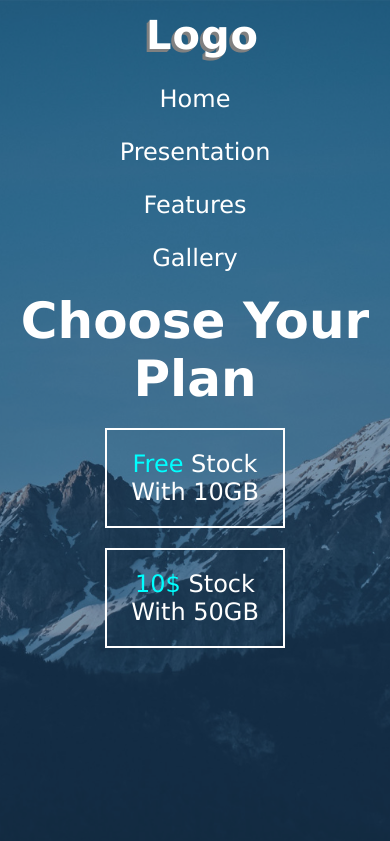
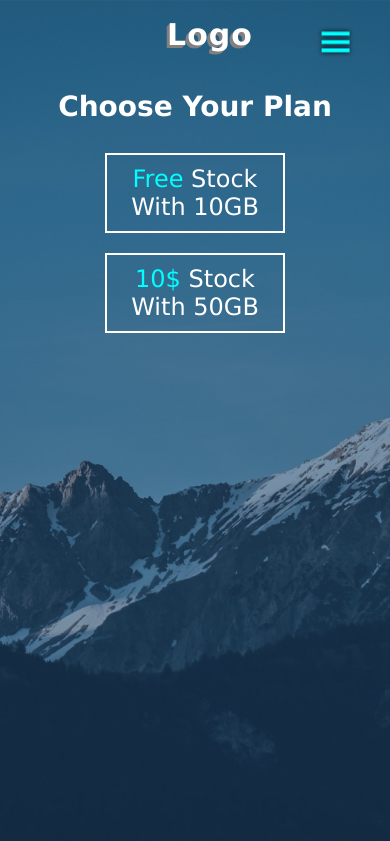
Before and after one commit to Zaki-Dz/Responsive, a plain HTML site: page index.html in a window 390 px wide. Shown: the top 841 px of the page. Drawn offline with Linux system fonts and the light colour scheme.

Commit message:
Add files via upload

```diff
--- a/index.html
+++ b/index.html
@@ -15,9 +15,9 @@
 
 			<div class="container">
 
+				<h1 class="logo float-left">Logo</h1>
+
 				<nav>
-
-					<h1 class="logo float-left">Logo</h1>
 
 					<ul class="float-right classic-list">
 
@@ -29,6 +29,8 @@
 					</ul>
 
 				</nav>
+
+				<button class="nav-btn">|||</button>
 
 				<h1 class="title">Choose Your Plan</h1>
 
--- a/main.js
+++ b/main.js
@@ -1,3 +1,27 @@
+let menuBtn = document.querySelector('.nav-btn');
+let menu = document.querySelector('nav');
+let ind = false;
+
+menuBtn.addEventListener('click', function(){
+
+	if (!ind) {
+
+		menuBtn.innerHTML = 'X';
+		menu.style.left = 0;
+		menuBtn.style.transform = 'rotate(0)';
+		ind = true;
+
+	} else {
+
+		menuBtn.innerHTML = '|||';
+		menu.style.left = 100 + '%';
+		menuBtn.style.transform = 'rotate(-90deg)';
+		ind = false;
+
+	}
+
+});
+
 let toTop = document.querySelector('.to-top');
 
 window.addEventListener('scroll', function(){
--- a/style.css
+++ b/style.css
@@ -125,14 +125,33 @@ header .overlay{
 	color: white;
 }
 
+header .overlay .nav-btn{
+	position: fixed;
+	cursor: pointer;
+	top: 15px;
+	transform: rotate(90deg);
+	right: 30px;
+	background-color: transparent;
+	padding: 10px;
+	border: none;
+	color: cyan;
+	font-size: 30px;
+	font-weight: bold;
+	display: none;
+	z-index: 2;
+	text-shadow: 0 0 5px black;
+	transition: 1s;
+}
+
 header .overlay nav{
 	min-height: 70px;
 	width: 100%;
 	padding: 0 15px;
+	z-index: 1;
 }
 
-header .overlay nav .logo{
-	margin-left: 15px;
+header .overlay .logo{
+	margin-left: 30px;
 	font-family: verdana;
 	line-height: 70px;
 	font-size: 30px;
@@ -194,39 +213,62 @@ header .overlay .stock:hover{
 
 @media (max-width: 992px){
 
-	header .overlay nav .logo{
+	header .logo{
 		font-size: 40px;
 		text-align: center;
 		float: none;
 		padding-bottom: 0;
 	}
 
+	header .overlay .nav-btn{
+		display: block;
+	}
+
+	header .overlay nav{
+		position: fixed;
+		top: 0;
+		left: 100%;
+		width: 100%;
+		height: 100%;
+		background-color: rgba(0, 0, 0, 0.7);
+		transition: 1s;
+	}
+
 	header .overlay nav ul{
-		text-align: center;
-		float: none;
-		line-height: 2;
+		position: absolute;
+		top: 50%;
+		left: 50%;
+		transform: translate(-50%, -50%);
 	}
 
 	header .overlay nav ul li{
 		display: block;
 		margin: 5px 0;
+		background-color: rgba(0, 100, 200, 0.8);
 	}
 
 	header .overlay nav ul li a{
-		padding: 10px 20px;
 		font-weight: normal;
 		font-size: 24px;
+		color: white;
+	}
+
+	header .overlay nav ul li a:hover{
+		background-color: transparent;
+		text-shadow: 0 0 10px cyan;
+		color: black
 	}
 
 	header .overlay .title{
-		font-size: 50px;
+		font-size: 28px;
 		padding-bottom: 10px;
-		margin: 10px 0;
+		margin: 20px 0;
 	}
 
 	header .overlay .stock{
 		float: none;
 		margin: 0 auto 20px;
+		padding: 10px;
 		font-size: 24px;
 	}
 
@@ -254,6 +296,7 @@ main .presentation p{
 @media (max-width: 767px){
 	main .presentation p{
 		font-size: 20px;
+		text-align: center;
 	}
 }
 
```
